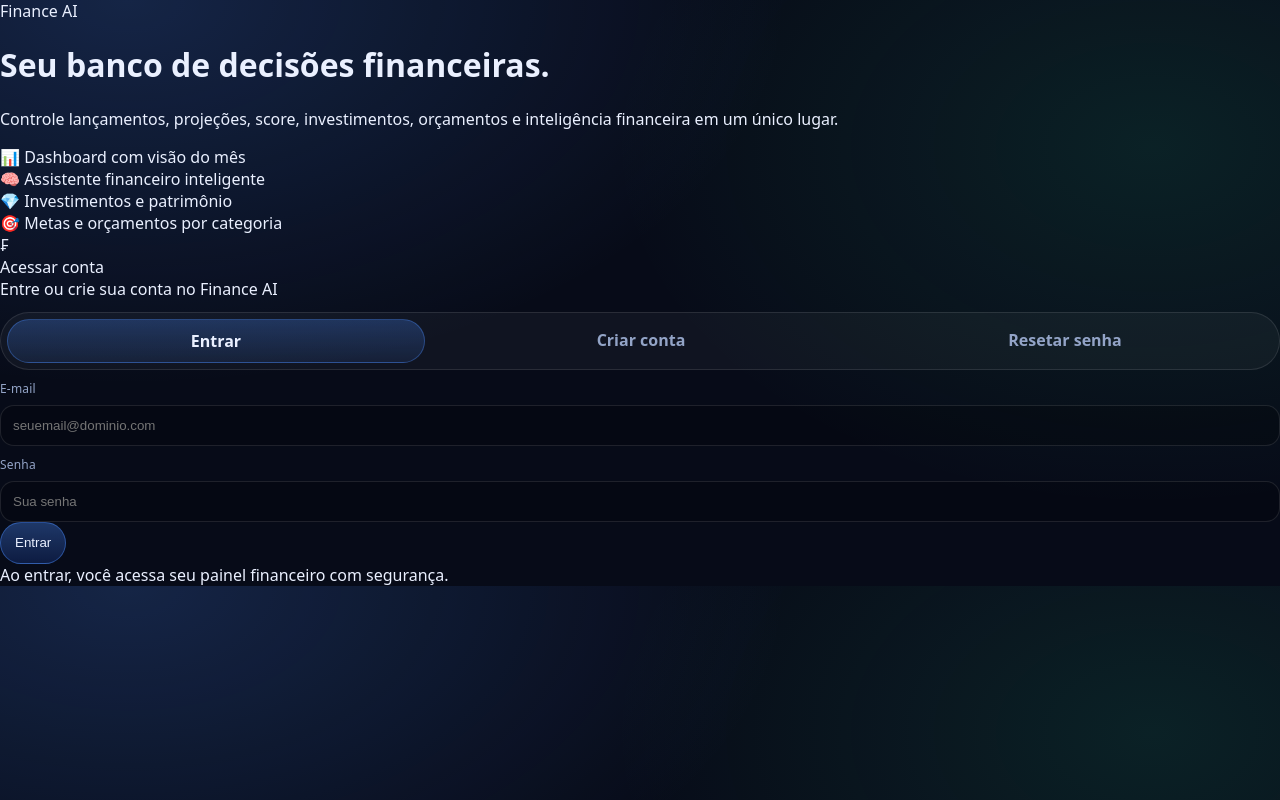
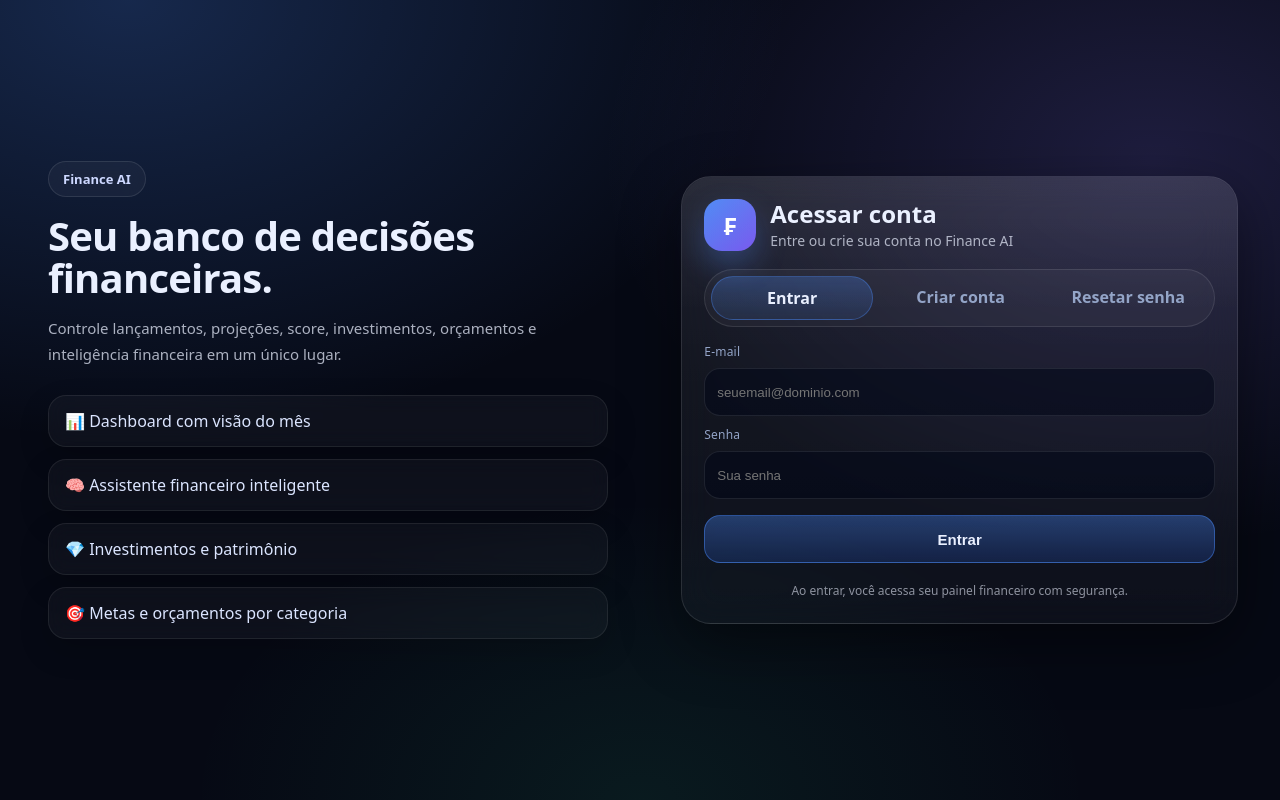
Before and after one commit to davidfinance2026/finance-ai, a Flask app: page /login in a window 1280 px wide. Run offline with Flask 3, Linux system fonts and the light colour scheme.

Commit message:
Update app.css

```diff
--- a/static/css/app.css
+++ b/static/css/app.css
@@ -596,3 +596,195 @@
   font-size: 13px;
   padding: 10px 14px;
 }
+/* =========================
+   LOGIN PAGE - BANCO DIGITAL PREMIUM
+========================= */
+
+.login-body{
+  min-height:100vh;
+  margin:0;
+  background:
+    radial-gradient(1200px 800px at 10% 0%, rgba(75,140,255,.24), transparent 55%),
+    radial-gradient(1000px 700px at 90% 20%, rgba(140,120,255,.18), transparent 55%),
+    radial-gradient(900px 600px at 50% 100%, rgba(46,229,157,.08), transparent 50%),
+    #060914;
+  color:var(--text);
+  overflow-x:hidden;
+}
+
+.login-shell{
+  min-height:100vh;
+  max-width:1240px;
+  margin:0 auto;
+  padding:28px 18px;
+  display:grid;
+  gap:24px;
+  align-items:center;
+}
+
+@media (min-width: 980px){
+  .login-shell{
+    grid-template-columns: 1.05fr .95fr;
+    padding:36px 22px;
+  }
+}
+
+.login-hero{
+  position:relative;
+  padding:18px 6px;
+}
+
+.login-badge{
+  display:inline-flex;
+  align-items:center;
+  gap:8px;
+  border:1px solid rgba(255,255,255,.10);
+  background:rgba(255,255,255,.04);
+  color:#cdd8ff;
+  padding:8px 14px;
+  border-radius:999px;
+  font-size:13px;
+  font-weight:800;
+  margin-bottom:18px;
+  backdrop-filter:blur(10px);
+}
+
+.login-hero h1{
+  margin:0;
+  font-size:40px;
+  line-height:1.05;
+  letter-spacing:-.8px;
+  font-weight:900;
+  max-width:560px;
+}
+
+.login-hero p{
+  margin:16px 0 0;
+  max-width:560px;
+  color:rgba(234,240,255,.72);
+  line-height:1.75;
+  font-size:15px;
+}
+
+.login-feature-list{
+  display:grid;
+  gap:12px;
+  margin-top:28px;
+  max-width:560px;
+}
+
+.login-feature-item{
+  border:1px solid rgba(255,255,255,.08);
+  background:rgba(255,255,255,.035);
+  border-radius:18px;
+  padding:14px 16px;
+  color:#dbe5ff;
+  box-shadow:0 12px 30px rgba(0,0,0,.18);
+  backdrop-filter:blur(10px);
+}
+
+.login-card{
+  position:relative;
+  border:1px solid rgba(255,255,255,.11);
+  background:
+    linear-gradient(180deg, rgba(255,255,255,.08), rgba(255,255,255,.03));
+  border-radius:30px;
+  padding:22px;
+  box-shadow:0 20px 60px rgba(0,0,0,.45);
+  backdrop-filter:blur(18px);
+}
+
+.login-card::before{
+  content:"";
+  position:absolute;
+  inset:0;
+  border-radius:30px;
+  pointer-events:none;
+  background:linear-gradient(180deg, rgba(255,255,255,.06), transparent 30%);
+}
+
+.login-card-top{
+  display:flex;
+  align-items:center;
+  gap:14px;
+  margin-bottom:16px;
+}
+
+.login-logo{
+  width:52px;
+  height:52px;
+  border-radius:18px;
+  display:grid;
+  place-items:center;
+  font-size:24px;
+  font-weight:900;
+  color:white;
+  background:linear-gradient(135deg, rgba(75,140,255,.95), rgba(126,91,255,.92));
+  box-shadow:0 14px 30px rgba(75,140,255,.30);
+}
+
+.login-title{
+  font-size:24px;
+  font-weight:900;
+  line-height:1.1;
+}
+
+.login-subtitle{
+  color:rgba(234,240,255,.70);
+  font-size:14px;
+  margin-top:4px;
+}
+
+.login-seg-tabs{
+  margin-top:18px;
+  margin-bottom:6px;
+}
+
+.login-tab-panel{
+  margin-top:16px;
+}
+
+.login-main-btn{
+  width:100%;
+  margin-top:16px;
+  min-height:48px;
+  font-size:15px;
+  font-weight:900;
+  border-radius:16px;
+}
+
+.login-card input{
+  min-height:48px;
+  border-radius:16px;
+  background:rgba(2,8,24,.55);
+  border:1px solid rgba(255,255,255,.09);
+}
+
+.login-card input:focus{
+  border-color:rgba(75,140,255,.55);
+  box-shadow:0 0 0 4px rgba(75,140,255,.10);
+}
+
+.login-footer-note{
+  margin-top:18px;
+  color:rgba(234,240,255,.58);
+  font-size:12px;
+  line-height:1.6;
+  text-align:center;
+}
+
+@media (max-width: 979px){
+  .login-hero{
+    padding-top:8px;
+    padding-bottom:0;
+  }
+
+  .login-hero h1{
+    font-size:31px;
+  }
+
+  .login-card{
+    padding:18px;
+    border-radius:24px;
+  }
+}
```
